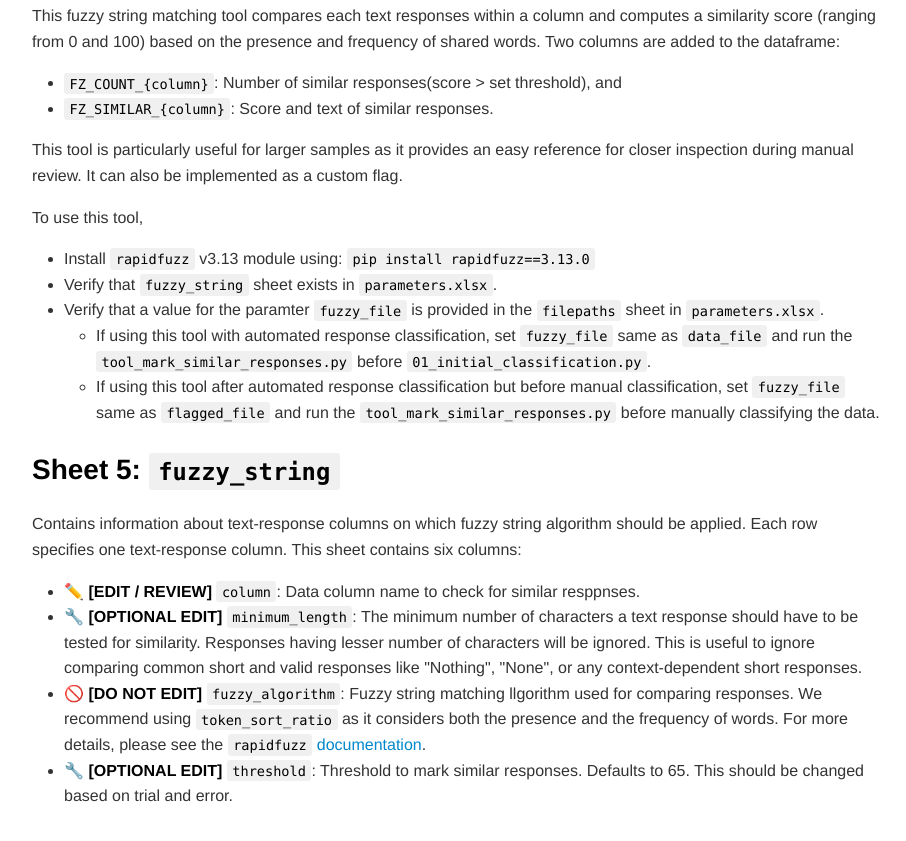
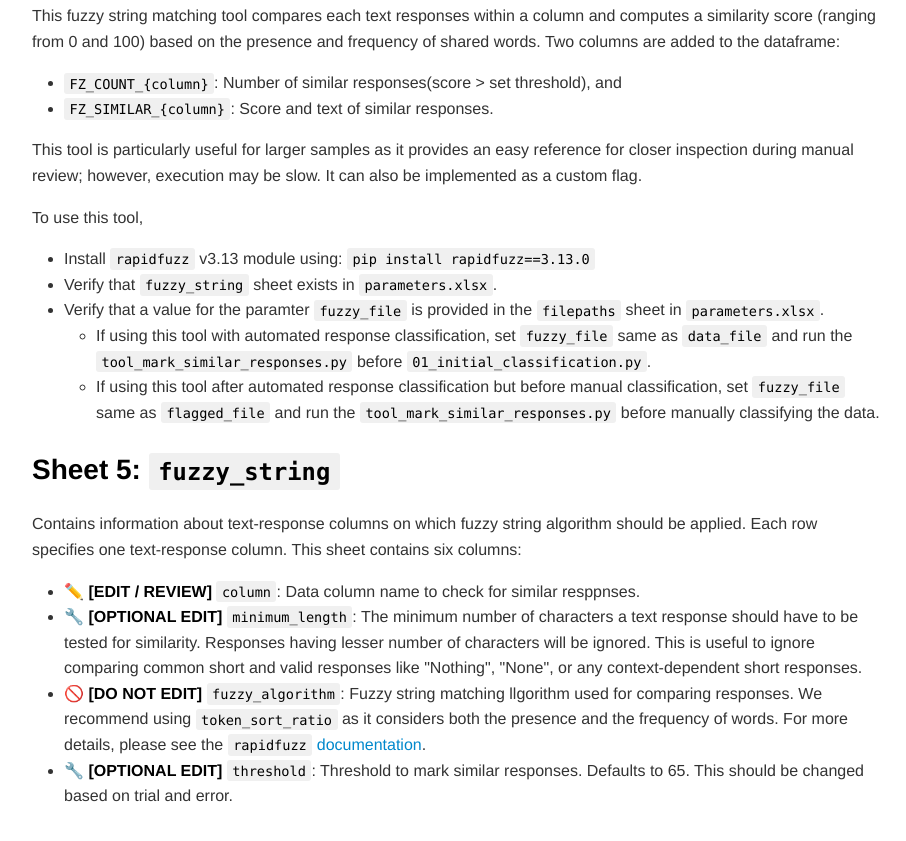
Before and after one commit to shubham8/survey-fraud-detection, a plain HTML site: page README.html in a window 1280 px wide. Shown: the part 4404-5245 px from the top of the page, without its empty margins (183-1089 px from the left). Drawn offline with nearby package versions, Linux system fonts and the light colour scheme.

Commit message:
Updated ReadMe

```diff
--- a/README.html
+++ b/README.html
@@ -207,7 +207,7 @@
 <li><code>FZ_COUNT_{column}</code>: Number of similar responses(score &gt; set threshold), and</li>
 <li><code>FZ_SIMILAR_{column}</code>: Score and text of similar responses.</li>
 </ul>
-<p>This tool is particularly useful for larger samples as it provides an easy reference for closer inspection during manual review. It can also be implemented as a custom flag.</p>
+<p>This tool is particularly useful for larger samples as it provides an easy reference for closer inspection during manual review; however, execution may be slow. It can also be implemented as a custom flag.</p>
 <p>To use this tool,</p>
 <ul>
 <li>Install <code>rapidfuzz</code> v3.13 module using: <code>pip install rapidfuzz==3.13.0</code></li>
```
Also changed, not shown: 1 other file.
